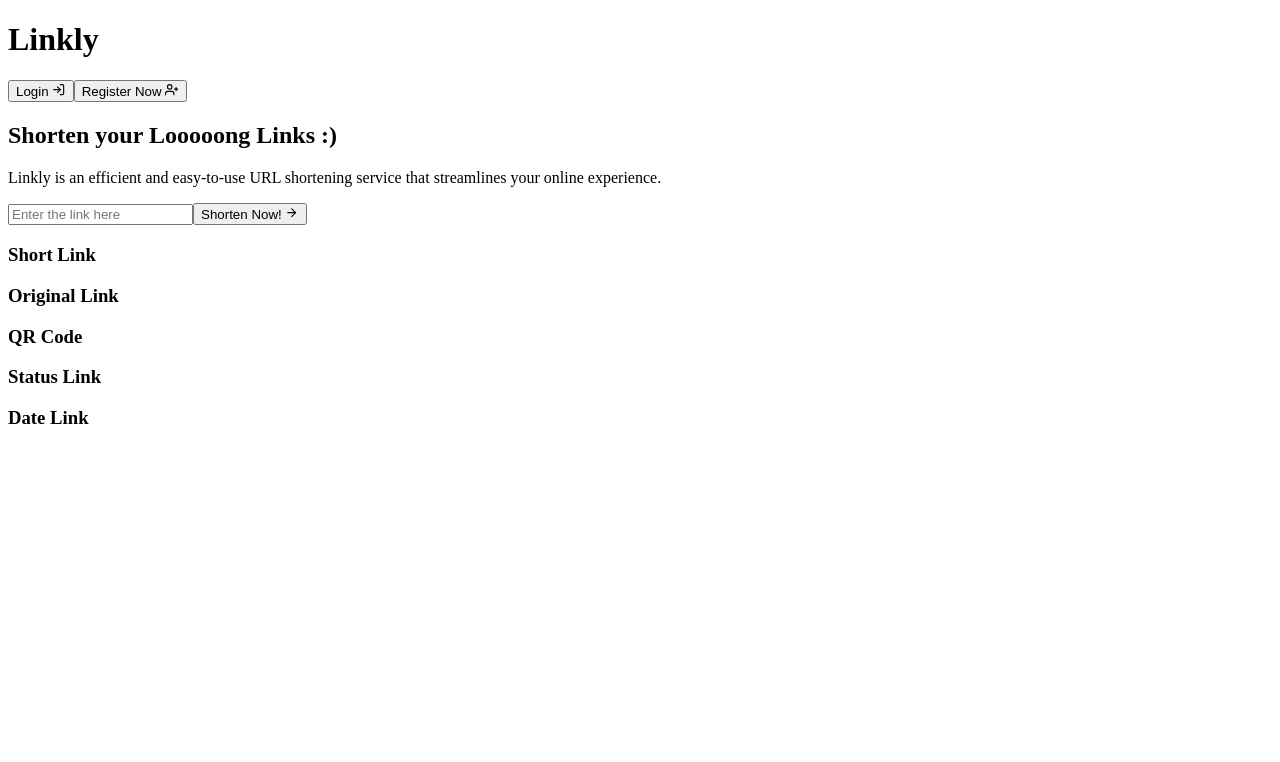
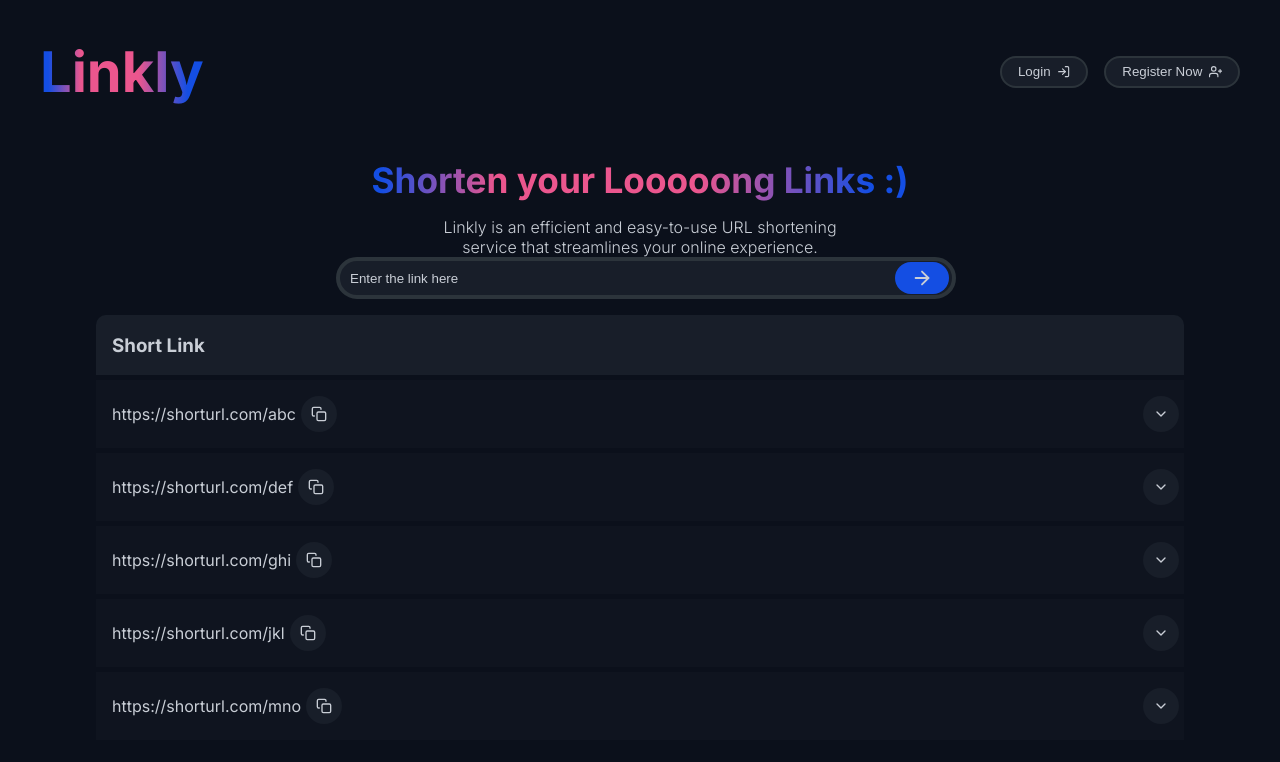
Before and after one commit to msi117/linkly-url-shortening, a React (Vite) app: page / in a window 1280 px wide. Shown: the top 762 px of the page. Built offline with nearby package versions, Linux system fonts and the light colour scheme.

Commit message:
Hosting preparation

```diff
--- a/src/App.tsx
+++ b/src/App.tsx
@@ -2,15 +2,19 @@ import Header from "./components/Header"
 import Links from "./components/links/Links"
 import Main from "./components/mainsection/Main"
 import './main.scss'
+import ExampleSVG from './assets/Swirl.svg'
 
 
 const App = () => {
   return (
-    <>
+    <div className="app">
+      <div className="svg-background">
+        <img src={ExampleSVG} alt="Background Swirl" />
+      </div>
     <Header />
     <Main />
     <Links />
-    </>
+    </div>
   )
 }
 
--- a/src/assets/_styleVars.scss
+++ b/src/assets/_styleVars.scss
@@ -6,3 +6,10 @@ $black: #0B101B;
 $gray: #181E29;
 $lite: #C9CED6;
 $gradient: linear-gradient(90deg, rgba(20,78,227,1) 5%, rgba(235,86,142,1) 25%, rgba(235,86,142,1) 60%, rgba(20,78,227,1) 90%);
+
+@mixin gradientText {
+    background: $gradient;
+    background-clip: text;
+    -webkit-background-clip: text;
+    -webkit-text-fill-color: transparent;
+}
--- a/src/components/Header.scss
+++ b/src/components/Header.scss
@@ -0,0 +1,54 @@
+@use '../assets/styleVars';
+
+header {
+    display: flex;
+    justify-content: space-between;
+    align-items: center;
+    margin: 0 1.5rem;
+
+    h1 {
+        font-weight: 700;
+        font-size: 2.5rem;
+        @include styleVars.gradientText;
+    }
+}
+
+.logins> :nth-child(2) {
+    display: none;
+}
+
+@media (min-width: 550px) {
+    .logins {
+        display: flex;
+        justify-content: center;
+        align-items: center;
+        gap: 1rem;
+    }
+
+    .logins> :nth-child(2) {
+        display: inline-flex;
+    }
+
+}
+
+@media (min-width: 768px) {
+    header {
+        margin: 0 2rem;
+
+        h1 {
+            font-size: 3rem;
+        }
+    }
+
+}
+
+@media (min-width: 1024px) {
+    header {
+        margin: 0 2.5rem;
+
+        h1 {
+            font-size: 3.5rem;
+        }
+    }
+
+}
--- a/src/components/button/Button.scss
+++ b/src/components/button/Button.scss
@@ -0,0 +1,13 @@
+@use '../../assets/styleVars';
+button {
+    border: 2px solid rgb(44, 52, 59);
+    border-radius: 32px;
+    background-color: styleVars.$gray;
+    color: styleVars.$lite;
+    height: 2rem;
+    display: flex;
+    justify-content: center;
+    align-items: center;
+    padding: 0 1rem;
+    gap: .4rem;
+}
--- a/src/components/button/Button.tsx
+++ b/src/components/button/Button.tsx
@@ -6,7 +6,7 @@ type ButtonProps = {
 }
 const Button = ({buttonText, icon }: ButtonProps) => {
   return (
-    <button> <span> {buttonText} </span> {icon} </button>
+    <button> <span>{buttonText}</span>{icon} </button>
   )
 }
 
--- a/src/components/links/Links.scss
+++ b/src/components/links/Links.scss
@@ -0,0 +1,64 @@
+@use '../../assets/styleVars';
+
+.links-container {
+    color: styleVars.$lite;
+    width: 85%;
+    margin: 0 auto;
+    margin-top: 1rem;
+}
+
+.links-header {
+    background-color: styleVars.$gray;
+    border-radius: 10px 10px 0 0;
+    display: flex;
+
+    h3:first-child {
+        margin-left: 1rem;
+    }
+
+    h3:nth-child(n + 2) {
+        display: none;
+    }
+}
+
+.links {
+    color: styleVars.$lite;
+    display: flex;
+    flex-direction: row;
+    justify-content: space-between;
+    background-color: rgba(24, 30, 41, .3);
+    margin: 5px 0;
+
+
+    p:first-child {
+        margin-left: 1rem;
+        display: flex;
+        justify-content: center;
+        align-items: center;
+        // border: 1px solid red;
+
+        span {
+            display: flex;
+            justify-content: center;
+            align-items: center;
+            background-color: styleVars.$gray;
+            margin-left: 5px;
+            padding: 10px;
+            border-radius: 50%;
+        }
+    }
+
+    p:nth-child(2) {
+        display: flex;
+        justify-content: center;
+        align-items: center;
+        background-color: styleVars.$gray;
+        margin-right: 5px;
+        padding: 10px;
+        border-radius: 50%;
+    }
+
+    p:nth-child(n + 3) {
+        display: none;
+    }
+}
--- a/src/components/links/Links.tsx
+++ b/src/components/links/Links.tsx
@@ -1,8 +1,5 @@
-import { useState } from 'react'
 import './Links.scss'
-import { storeData } from '../../data'
-import axios from 'axios';
-
+import { FiChevronDown, FiCopy } from 'react-icons/fi'
 
 interface Data {
     urlId: string;
@@ -11,34 +8,67 @@ interface Data {
     clicks: number;
     date: string;
 }
-
-const Links =  () => {
+const linksData: Data[] = [
+    {
+      urlId: "1",
+      originalUrl: "https://example.com/page1",
+      shortUrl: "https://shorturl.com/abc",
+      clicks: 10,
+      date: "2023-07-26",
+    },
+    {
+      urlId: "2",
+      originalUrl: "https://example.com/page2",
+      shortUrl: "https://shorturl.com/def",
+      clicks: 15,
+      date: "2023-07-25",
+    },
+    {
+      urlId: "3",
+      originalUrl: "https://example.com/page3",
+      shortUrl: "https://shorturl.com/ghi",
+      clicks: 5,
+      date: "2023-07-24",
+    },
+    {
+      urlId: "4",
+      originalUrl: "https://example.com/page4",
+      shortUrl: "https://shorturl.com/jkl",
+      clicks: 20,
+      date: "2023-07-23",
+    },
+    {
+      urlId: "5",
+      originalUrl: "https://example.com/page5",
+      shortUrl: "https://shorturl.com/mno",
+      clicks: 8,
+      date: "2023-07-22",
+    },
+  ];
 
 
 
-
-
+const Links =  () => {
   return (
-    <>
     <div className='links-container'>
+    <div className='links-header'>
         <h3>Short Link</h3>
         <h3>Original Link</h3>
         <h3>QR Code</h3>
-        <h3>Status Link</h3>
-        <h3>Date Link</h3>
+        <h3>Status</h3>
+        <h3>Date</h3>
     </div>
-    {/* {
-        linksData.map(({short_link, original_link, qr_code,status,date}) => (
-            <div key={original_link} className='links'>
-                <p>{short_link}</p>
-                <p>{original_link}</p>
-                <p>{qr_code}</p>
-                <p>{status}</p>
-                <p>{date}</p>
-            </div>
-        ))
-    } */}
-    </>
+    {linksData.map((data) => (
+        <div key={data.urlId} className='links'>
+          <p>{data.shortUrl} <span><FiCopy /> </span> </p>
+          <p><FiChevronDown /></p>
+          <p>{data.originalUrl}</p>
+          <p>Generate QR Code Here</p> {/* Add QR code generation logic here */}
+          <p>{data.clicks} clicks</p>
+          <p>{data.date}</p>
+        </div>
+      ))}
+    </div>
   )
 }
 
--- a/src/components/mainsection/Main.tsx
+++ b/src/components/mainsection/Main.tsx
@@ -1,4 +1,4 @@
-import {FiArrowRight} from 'react-icons/fi'
+import { FiArrowRight } from 'react-icons/fi'
 import Button from '../button/Button'
 import './mainsection.scss'
 const Main = () => {
@@ -9,7 +9,7 @@ const Main = () => {
         <p>Linkly is an efficient and easy-to-use URL shortening service that streamlines your online experience.</p>
       </div>
       <form className='form-input'>
-            <input type="text" id="link" placeholder="Enter the link here"/>
+          <input type="text" id="link" placeholder="Enter the link here" />
           <Button buttonText='Shorten Now!' icon={<FiArrowRight />} />
       </form>
     </section>
--- a/src/components/mainsection/mainsection.scss
+++ b/src/components/mainsection/mainsection.scss
@@ -0,0 +1,118 @@
+@use '../../assets/styleVars';
+
+section {
+    width: 95%;
+    margin: 0 auto;
+    .content {
+        width: 90%;
+        margin: 0 auto;
+        h2 {
+            @include styleVars.gradientText;
+            text-align: center;
+            font-size: 2rem;
+            margin: 1rem auto;
+        }
+
+        p {
+            color: styleVars.$lite;
+            font-weight: 300;
+            font-size: .8rem;
+            text-align: center;
+        }
+
+    }
+
+
+    .form-input {
+        width: 95%;
+        margin: 0 auto;
+        position: relative;
+
+        input {
+            width: 100%;
+            border: 4px solid rgb(44, 52, 59);
+            border-radius: 32px;
+            background-color: styleVars.$gray;
+            color: styleVars.$lite;
+            height: 2rem;
+
+            &::placeholder {
+                padding-left: .5rem;
+                color: styleVars.$lite;
+            }
+        }
+
+
+        button {
+            position: absolute;
+            top: 50%;
+            right: -5px;
+            transform: translateY(-50%);
+            border: none;
+            background-color: styleVars.$primary-blue;
+            // border-radius: 50%;
+
+            span {
+                display: none;
+            }
+
+            svg {
+                height: 22px;
+                width: 22px;
+            }
+        }
+    }
+}
+
+@media (min-width: 550px) {
+    section{
+        width: 85%;
+
+        .content {
+            h2 {
+
+            }
+
+            p {
+
+            }
+        }
+    }
+
+}
+
+@media (min-width: 768px) {
+    section{
+        width: 70%;
+
+        .content {
+            margin: 0 auto;
+            h2 {
+                font-size: 2.2rem;
+            }
+
+            p {
+                font-size: 1rem;
+                margin: 0 auto;
+                width: 70%;
+                text-align: center;
+            }
+        }
+    }
+}
+
+@media (min-width: 1024px) {
+    section{
+        width: 50%;
+
+        .content {
+            h2 {
+
+            }
+
+            p {
+
+            }
+        }
+    }
+}
--- a/src/main.scss
+++ b/src/main.scss
@@ -0,0 +1,35 @@
+@use './assets/styleVars';
+
+
+html {
+    scroll-behavior: smooth;
+}
+
+body {
+    margin: 0;
+    padding: 0;
+    box-sizing: border-box;
+    font: 100% styleVars.$font-stack;
+    background-color: styleVars.$black;
+    position: relative;
+}
+
+.app {
+    img {
+        display: none;
+    }
+}
+
+@keyframes rotateBackground {
+    0% {
+        transform: rotate(0deg);
+    }
+
+    50% {
+        transform: rotate(360deg);
+    }
+
+    100% {
+        transform: rotate(0deg);
+    }
+}
```
Lines whose indentation alone changed are shown as unchanged.
